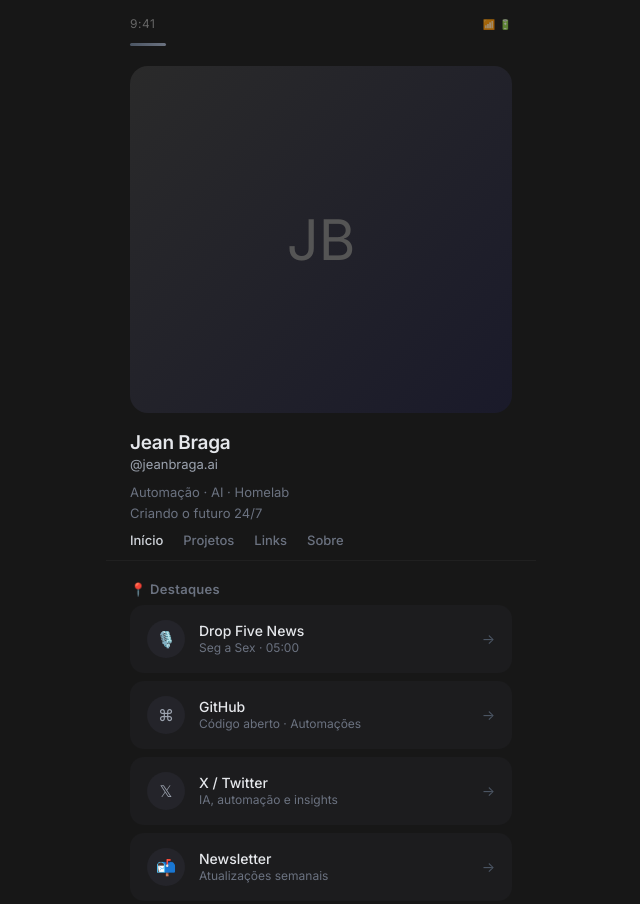
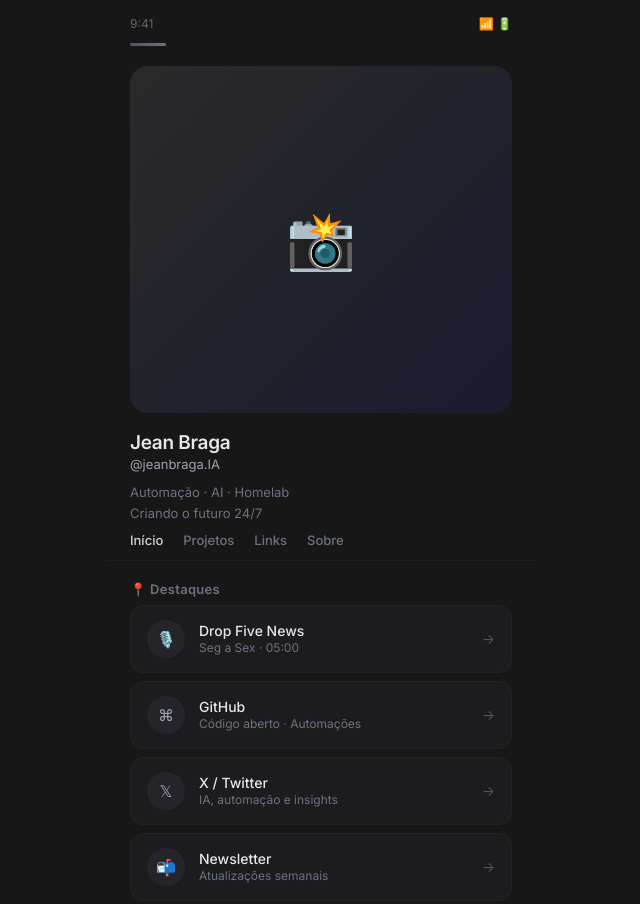
Before and after one commit to eibragaa/jeanbraga-bio, a plain HTML site: page index.html in a window 1280 px wide. Shown: the top 904 px of the page, without its empty margins (319-959 px from the left). Drawn offline with Linux system fonts and the light colour scheme.

Commit message:
fix: handle @jeanbraga.IA + photo placeholder

```diff
--- a/index.html
+++ b/index.html
@@ -28,7 +28,6 @@
       padding: 0;
     }
 
-    /* ===== MINIMAL HEADER BAR ===== */
     .top-bar {
       width: 100%;
       padding: 16px 24px 8px;
@@ -37,14 +36,8 @@
       align-items: center;
       font-size: 12px;
       color: #666;
-      letter-spacing: 0.5px;
-    }
-    .top-bar span:last-child {
-      font-size: 10px;
-      opacity: 0.6;
     }
 
-    /* ===== ACCENT LINE ===== */
     .accent-line {
       width: 36px;
       height: 3px;
@@ -55,7 +48,6 @@
       margin-left: 24px;
     }
 
-    /* ===== PHOTO ===== */
     .photo-wrap {
       width: 100%;
       padding: 0 24px;
@@ -65,13 +57,11 @@
       width: 100%;
       aspect-ratio: 1.1/1;
       border-radius: 18px;
-      background: linear-gradient(135deg, #2a2a2a, #1a1a2a);
+      background: #2a2a2a;
+      overflow: hidden;
       display: flex;
       align-items: center;
       justify-content: center;
-      font-size: 56px;
-      color: #555;
-      overflow: hidden;
     }
     .photo-img img {
       width: 100%;
@@ -79,8 +69,17 @@
       object-fit: cover;
       border-radius: 18px;
     }
+    .photo-placeholder {
+      width: 100%;
+      height: 100%;
+      display: flex;
+      align-items: center;
+      justify-content: center;
+      font-size: 56px;
+      color: #555;
+      background: linear-gradient(135deg, #2a2a2a, #1a1a2e);
+    }
 
-    /* ===== PROFILE ===== */
     .profile {
       width: 100%;
       padding: 0 24px;
@@ -106,7 +105,6 @@
       font-weight: 400;
     }
 
-    /* ===== NAV LINKS ROW ===== */
     .nav-row {
       width: 100%;
       padding: 0 24px;
@@ -123,14 +121,8 @@
       font-weight: 500;
       transition: color 0.2s;
     }
-    .nav-row a.active {
-      color: #D1D5DB;
-    }
-    .nav-row a:hover {
-      color: #9CA3AF;
-    }
+    .nav-row a.active { color: #D1D5DB; }
 
-    /* ===== CARDS ===== */
     .cards {
       width: 100%;
       padding: 0 24px;
@@ -147,16 +139,12 @@
       text-decoration: none;
       color: #D1D5DB;
       background: #1C1C1E;
-      border: 1px solid transparent;
+      border: 1px solid rgba(255,255,255,0.03);
       transition: all 0.2s;
     }
-    .card:active {
-      transform: scale(0.98);
-      background: #222;
-    }
+    .card:active { transform: scale(0.98); background: #222; }
     .card-icon {
-      width: 38px;
-      height: 38px;
+      width: 38px; height: 38px;
       border-radius: 50%;
       background: #24242A;
       display: flex;
@@ -167,10 +155,7 @@
       flex-shrink: 0;
       color: #9CA3AF;
     }
-    .card-body {
-      flex: 1;
-      min-width: 0;
-    }
+    .card-body { flex: 1; min-width: 0; }
     .card-title {
       font-size: 14px;
       font-weight: 500;
@@ -189,14 +174,13 @@
       color: #4B5563;
       margin-left: 8px;
       flex-shrink: 0;
-      transition: transform 0.2s;
+      transition: all 0.2s;
     }
     .card:hover .card-arrow {
       transform: translateX(3px);
       color: #9CA3AF;
     }
 
-    /* ===== SECTION TITLE ===== */
     .section-title {
       width: 100%;
       padding: 0 24px;
@@ -207,7 +191,6 @@
       margin-bottom: 8px;
     }
 
-    /* ===== GRID CARDS ===== */
     .grid-2 {
       width: 100%;
       padding: 0 24px;
@@ -217,7 +200,7 @@
       margin-bottom: 20px;
     }
     .grid-card {
-      padding: 18px 16px;
+      padding: 20px 16px;
       border-radius: 14px;
       background: #1C1C1E;
       text-decoration: none;
@@ -228,21 +211,10 @@
       gap: 8px;
       transition: all 0.2s;
     }
-    .grid-card:active {
-      transform: scale(0.97);
-      background: #222;
-    }
-    .grid-card-icon {
-      font-size: 28px;
-      opacity: 0.7;
-    }
-    .grid-card-label {
-      font-size: 12px;
-      color: #9CA3AF;
-      font-weight: 500;
-    }
+    .grid-card:active { transform: scale(0.97); background: #222; }
+    .grid-card-icon { font-size: 28px; opacity: 0.7; }
+    .grid-card-label { font-size: 12px; color: #9CA3AF; font-weight: 500; }
 
-    /* ===== PHOTO STRIP ===== */
     .photo-strip {
       width: 100%;
       padding: 0 24px;
@@ -265,20 +237,14 @@
       aspect-ratio: 2.3/1;
     }
 
-    /* ===== FOOTER ===== */
     .footer {
       width: 100%;
       padding: 16px 24px 24px;
       text-align: center;
     }
-    .footer p {
-      font-size: 11px;
-      color: #333;
-      letter-spacing: 0.5px;
-    }
+    .footer p { font-size: 11px; color: #333; letter-spacing: 0.5px; }
     .footer-divider {
-      width: 60px;
-      height: 3px;
+      width: 60px; height: 3px;
       background: #222;
       border-radius: 2px;
       margin: 0 auto 12px;
@@ -293,33 +259,28 @@
 
 <div class="container">
 
-  <!-- ===== TOP BAR ===== -->
   <div class="top-bar">
     <span>9:41</span>
     <span>📶 🔋</span>
   </div>
 
-  <!-- ===== ACCENT LINE ===== -->
   <div class="accent-line"></div>
 
-  <!-- ===== PHOTO ===== -->
   <div class="photo-wrap">
     <div class="photo-img">
-      JB
+      <div class="photo-placeholder">📸</div>
     </div>
   </div>
 
-  <!-- ===== PROFILE ===== -->
   <div class="profile">
     <div class="profile-name">Jean Braga</div>
-    <div class="profile-handle">@jeanbraga.ai</div>
+    <div class="profile-handle">@jeanbraga.IA</div>
     <div class="profile-bio">
       Automação · AI · Homelab<br>
       Criando o futuro 24/7
     </div>
   </div>
 
-  <!-- ===== NAV ROW ===== -->
   <div class="nav-row">
     <a href="#" class="active">Início</a>
     <a href="#">Projetos</a>
@@ -327,7 +288,6 @@
     <a href="#">Sobre</a>
   </div>
 
-  <!-- ===== CARDS ===== -->
   <div class="section-title">📍 Destaques</div>
 
   <div class="cards">
@@ -339,7 +299,6 @@
       </div>
       <span class="card-arrow">→</span>
     </a>
-
     <a href="#" class="card">
       <div class="card-icon">⌘</div>
       <div class="card-body">
@@ -348,7 +307,6 @@
       </div>
       <span class="card-arrow">→</span>
     </a>
-
     <a href="#" class="card">
       <div class="card-icon">𝕏</div>
       <div class="card-body">
@@ -357,7 +315,6 @@
       </div>
       <span class="card-arrow">→</span>
     </a>
-
     <a href="#" class="card">
       <div class="card-icon">📬</div>
       <div class="card-body">
@@ -368,7 +325,6 @@
     </a>
   </div>
 
-  <!-- ===== SECTION ===== -->
   <div class="section-title">🛠️ Projetos</div>
 
   <div class="grid-2">
@@ -382,17 +338,15 @@
     </a>
   </div>
 
-  <!-- ===== PHOTO STRIP ===== -->
   <div class="photo-strip">
     <div class="strip-item">📡</div>
     <div class="strip-item">⚡</div>
     <div class="strip-item wide">🔧</div>
   </div>
 
-  <!-- ===== FOOTER ===== -->
   <div class="footer">
     <div class="footer-divider"></div>
-    <p>© 2026 · jeanbraga.ai</p>
+    <p>© 2026 · jeanbraga.IA</p>
   </div>
 
 </div>
```
